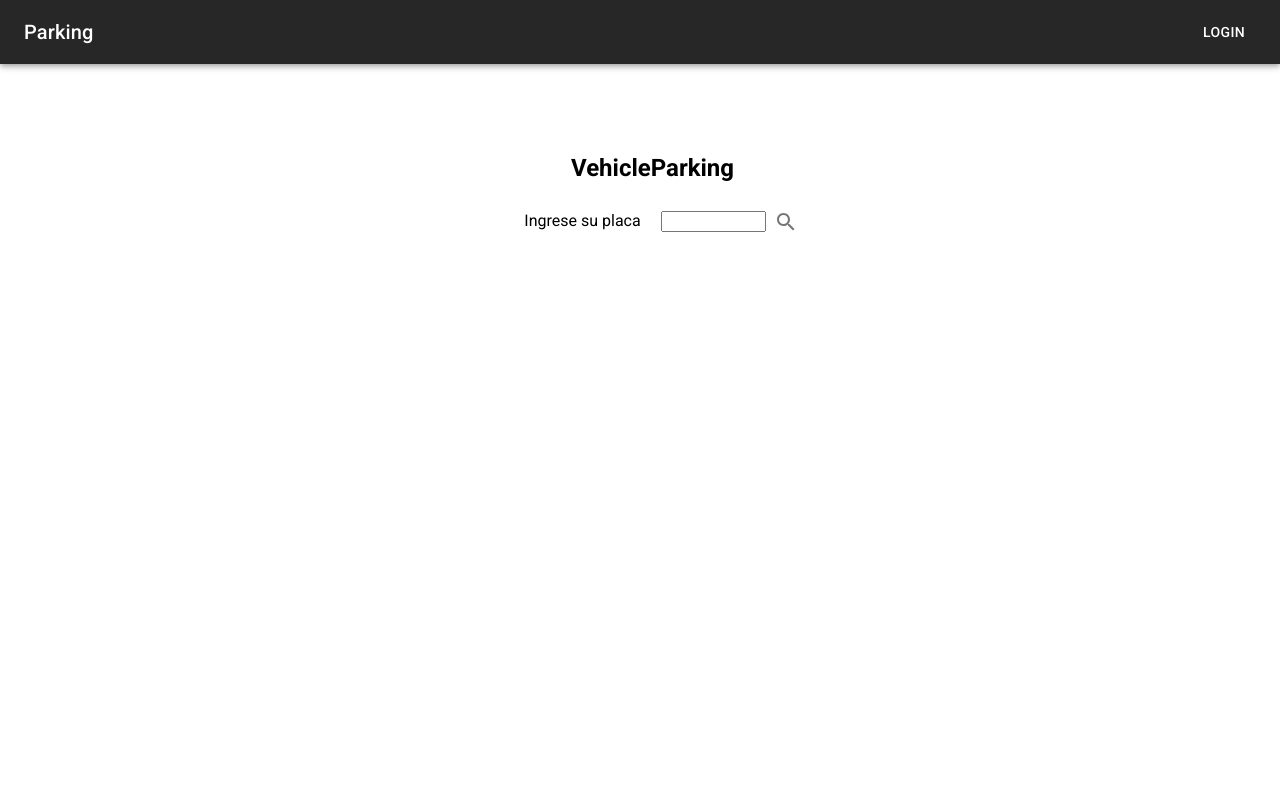
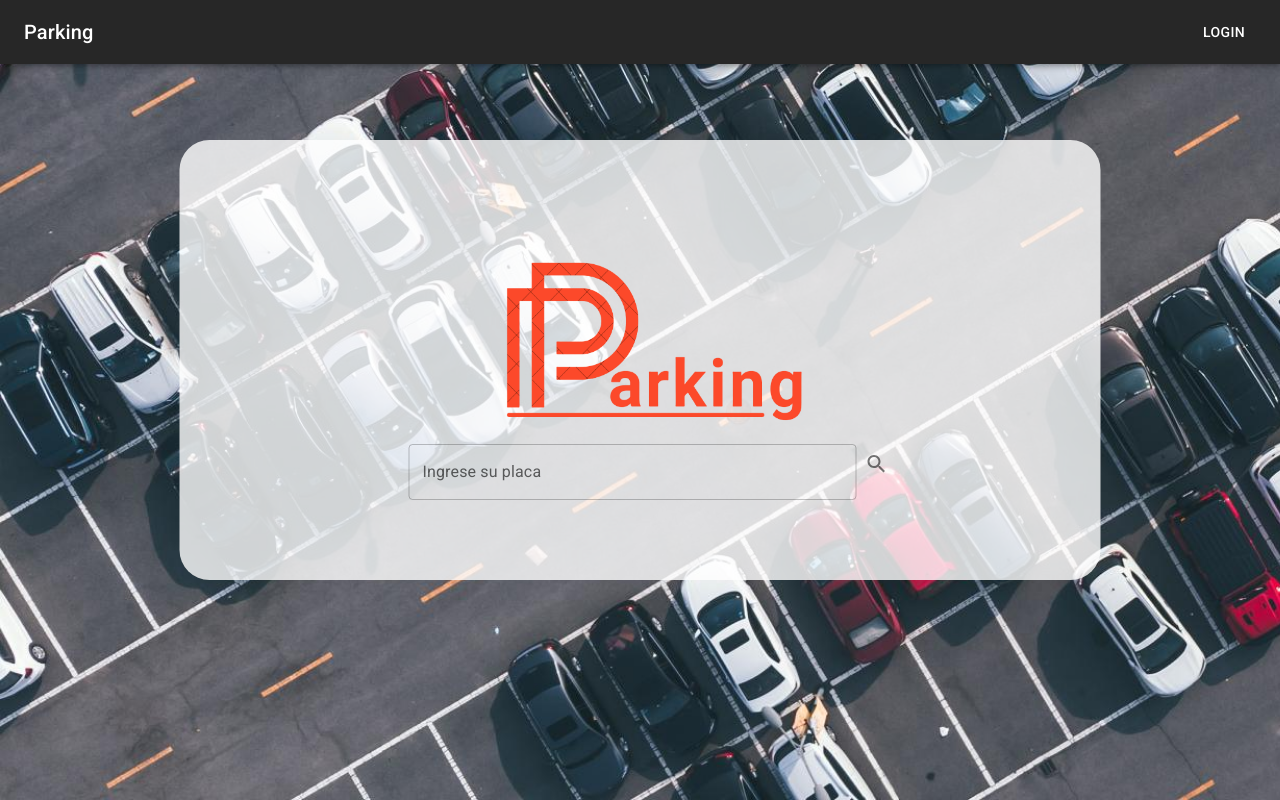
Before and after one commit to proyecto-www/parking-web-ui, a React (Create React App) app: page / in a window 1280 px wide. Built offline with nearby package versions, Linux system fonts and the light colour scheme.

Commit message:
se actualiza pagina inicio

```diff
--- a/src/index.css
+++ b/src/index.css
@@ -5,6 +5,11 @@ body {
     sans-serif;
   -webkit-font-smoothing: antialiased;
   -moz-osx-font-smoothing: grayscale;
+
+  background-image: url('./resources/parking_lot_background.jpg');
+    background-repeat: no-repeat;
+    background-attachment: fixed;
+    background-size: cover;
 }
 
 code {
--- a/src/styles/PlacaAdd.css
+++ b/src/styles/PlacaAdd.css
@@ -5,23 +5,33 @@ justify-content: space-between;
 background-color: #FF5800;
 }
 
+/* .bgimg {
+    background-image: url('./../resources/parking_lot_background.jpg');
+    background-repeat: no-repeat;
+    background-attachment: fixed;
+    background-size: cover;
+} */
 
+.vertical-center {
+    position: absolute;
+    left: 50%;
+    top: 45%;
+    -webkit-transform: translate(-50%, -50%);
+    transform: translate(-50%, -50%);
+  }
 
 .placa-add{
-
-text-align: center;
-align-items: center;
-justify-content: center;
-justify-content: center;
-margin-top: 90px;
-padding-left: 25px;
+    text-align: center;
+    align-items: center;
+    justify-content: center;
+    padding-left: 25px;
+    width: 70%;
+    border-radius: 30px;
+    background:rgba(255, 255, 255, 0.8);
 }
 
-.placa-add-form-label{
-    margin-top: 150px;
-    padding-right: 20px;
-    padding-left: 25px;
-
+.placa-input {
+    width: 50%;
 }
 
 .placa-add-form-btn{
--- a/src/views/PlacaAdd.js
+++ b/src/views/PlacaAdd.js
@@ -3,6 +3,10 @@ import { Search } from "@mui/icons-material";
 import { IconButton } from '@mui/material';
 import { useState, } from 'react';
 import { useNavigate } from 'react-router-dom';
+import Autocomplete from '@mui/material/Autocomplete';
+import TextField from '@mui/material/TextField';
+import Box from '@mui/material/Box';
+import logo from './../resources/logo-completo.png';
 
 function PlacaAdd() {
   const [placa, setPlaca] = useState('')
@@ -17,30 +21,25 @@ function PlacaAdd() {
     navigate('info-placa')
   }
   return (
-/*  <header>
-            <div className='logo'>
-                    <img src='parqueadero.png'></img>
-                    <h2 className='logo-h2'>VehicleParking</h2>
-                   <button className='logo-btn'> iniciar sesion</button>
+    <div className="bgimg">
 
 
-                </div>
-
-            </header>
-  */      <div>
-
-
-            <div className="placa-add">
-                <h2 className='logo-h2'>VehicleParking</h2>
+      <div className="placa-add vertical-center">
+        <img className="logo-parking" src={logo} width={300} height={300} alt="logo completo parking"/>
         <form className="placa-add-form">
-                    <label className="placa-add-form-label">Ingrese su placa</label>
-                    <input className="placa-add-form-input" type='text' placeholder="" size='10' name='placa' onChange={handleChange}
-                        value={placa} />
-
+          {/* <input className="placa-add-form-input" type='text' placeholder="" size='10' name='placa' onChange={handleChange}
+                        value={placa} /> */}
+          <Box sx={{paddingBottom: 10}}
+            component="form"
+            noValidate
+            autoComplete="off"
+          >
+            <TextField className="placa-input" id="standard-basic" label="Ingrese su placa" variant="outlined" width={70}/>
             <IconButton aria-label="buscar" onClick={handleClick}>
               <Search />
+            </IconButton>
+          </Box>
 
-                    </IconButton>
         </form>
       </div>
       <footer>
```
Also changed, not shown: src/resources/logo-completo.png (added), src/resources/parking_lot_background.jpg (added). Lines whose indentation alone changed are shown as unchanged.
